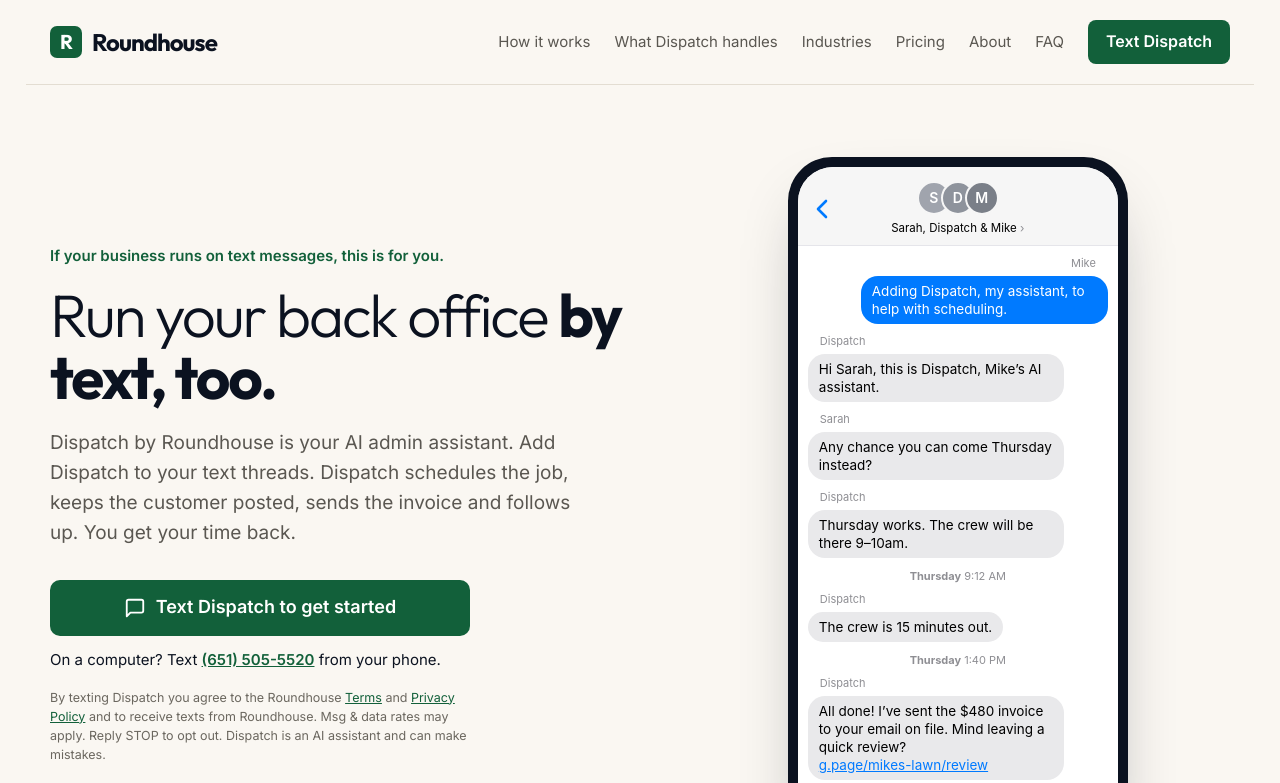
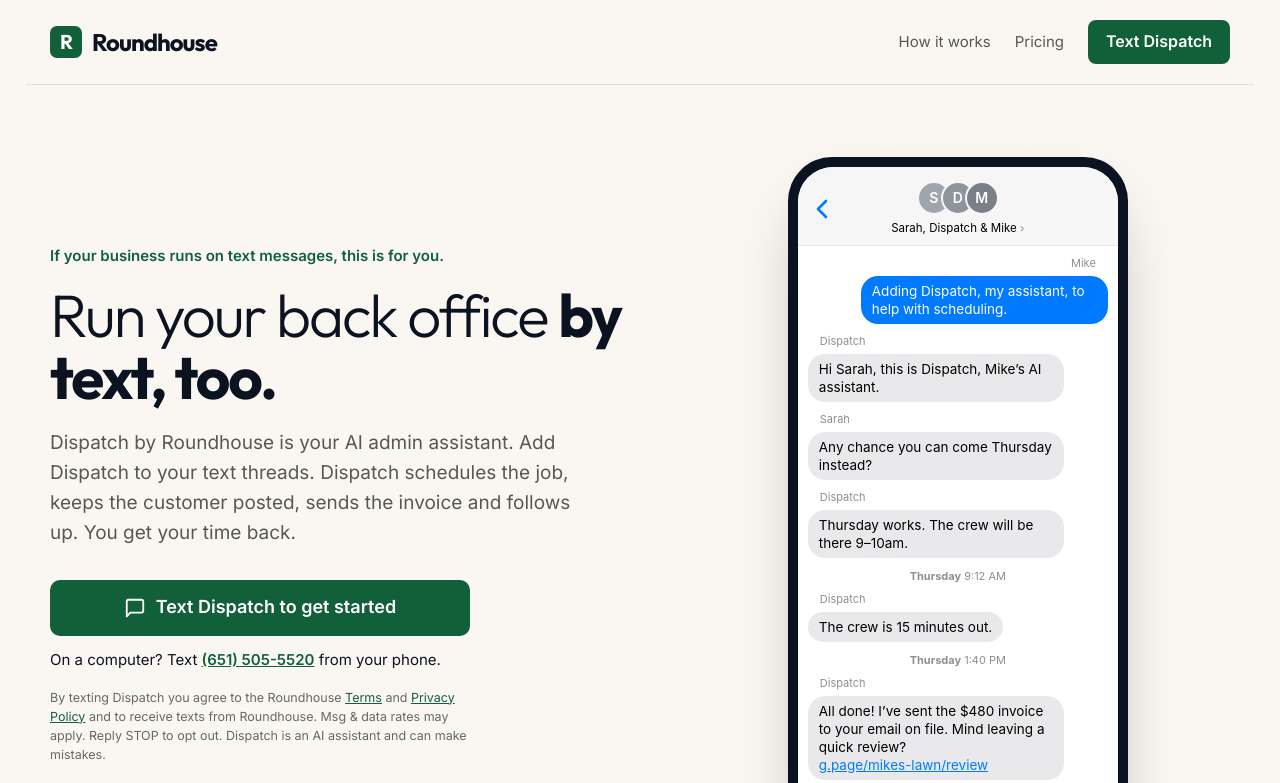
Before and after one commit to aschneiderlbl/roundhouse, a plain HTML site: page site/index.html in a window 1280 px wide. Shown: the top 783 px of the page. Drawn offline with Linux system fonts and the light colour scheme.

Commit message:
Header: keep How it works, Pricing and the Text Dispatch button
Co-Authored-By: Claude Opus 5.5 <noreply@anthropic.com>
Claude-Session: https://claude.ai/code/session_01Y7bcMn1WFutF1kWVN3RvAD

```diff
--- a/site/index.html
+++ b/site/index.html
@@ -41,11 +41,7 @@ a{color:#12603a}a:hover{color:#0d4a2c}
     <nav style="display: flex; align-items: center; gap: 24px">
       <div class="navlinks" style="display: flex; gap: 24px; font-size: 15px">
         <a href="#how" style="color: #5a5751; text-decoration: none">How it works</a>
-        <a href="#handles" style="color: #5a5751; text-decoration: none">What Dispatch handles</a>
-        <a href="#industries" style="color: #5a5751; text-decoration: none">Industries</a>
         <a href="#pricing" style="color: #5a5751; text-decoration: none">Pricing</a>
-        <a href="#founder" style="color: #5a5751; text-decoration: none">About</a>
-        <a href="#faq" style="color: #5a5751; text-decoration: none">FAQ</a>
       </div>
       <a class="cta" href="sms:+16515055520" data-sms style="display: inline-flex; align-items: center; min-height: 44px; padding: 0 18px; border-radius: 8px; background: #12603a; color: #ffffff; font-weight: 600; text-decoration: none">Text Dispatch</a>
     </nav>
```
